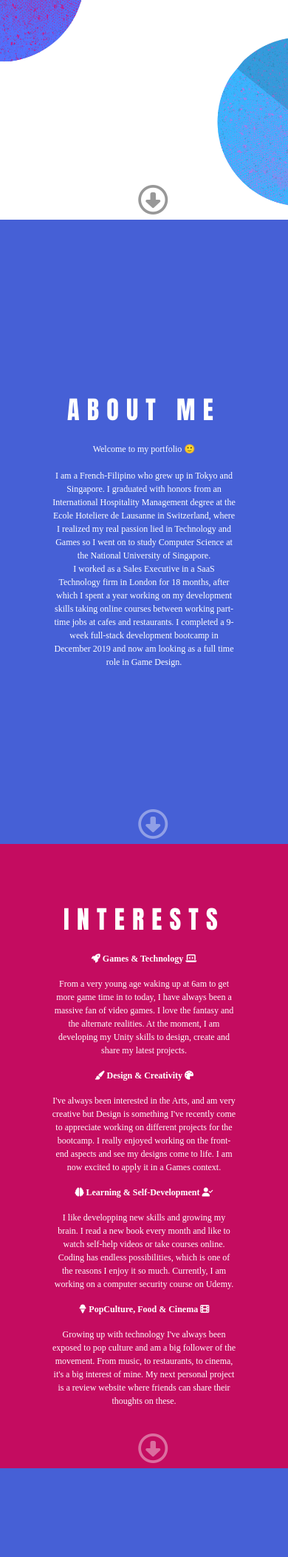
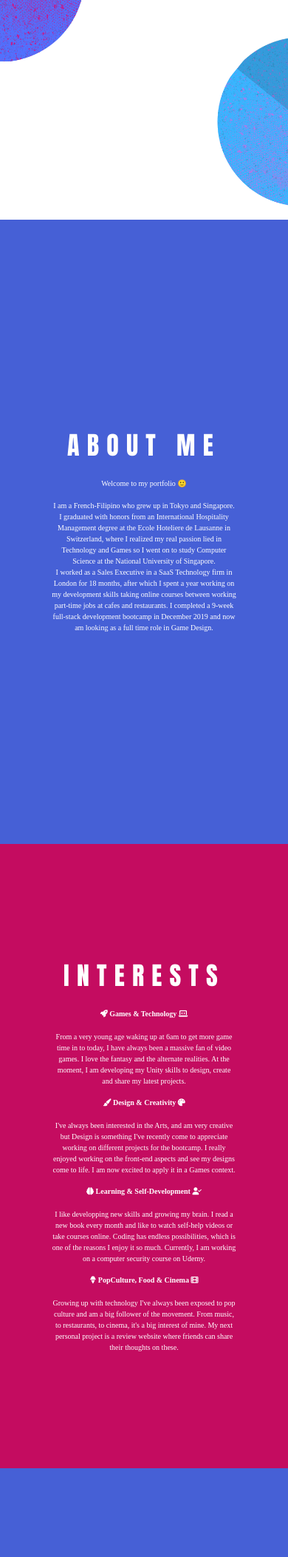
Before and after one commit to NicolasDeMil/portfolio, a PHP site: page / in a window 390 px wide. Shown: the part 547-2652 px from the top of the page at 74% size. Run offline with PHP 8.4, Linux system fonts and the light colour scheme; some libraries are stand-ins or nearby versions.

Commit message:
Removed scroll function for mobile

```diff
--- a/css/layout.css
+++ b/css/layout.css
@@ -15,7 +15,7 @@
 		width: 250px;
 	}
 	.box-text p {
-		font-size: 12px;
+		font-size: 10px;
 	}
 }
 
@@ -24,7 +24,7 @@
 		width: 500px;
 	}
 	.box-text p {
-		font-size: 16px;
+		font-size: 12px;
 	}
 }
 
@@ -33,7 +33,7 @@
 		width: 700px;
 	}
 	.box-text p {
-		font-size: 18px;
+		font-size: 14px;
 	}
 }
 
@@ -42,6 +42,6 @@
 		width: 900px;
 	}
 	.box-text p {
-		font-size: 20px;
+		font-size: 16px;
 	}
 }
--- a/css/scroll.css
+++ b/css/scroll.css
@@ -1,21 +1,10 @@
-/*#section01 a {
-  padding-top: 60px;
+@media (max-width: 600px) {
+  .demo a {
+    display: none;
+  }
 }
 
-#section01 a span {
-  position: absolute;
-  top: 0;
-  left: 50%;
-  width: 24px;
-  height: 24px;
-  margin-left: -12px;
-  border-left: 1px solid #fff;
-  border-bottom: 1px solid #fff;
-  -webkit-transform: rotate(-45deg);
-  transform: rotate(-45deg);
-  box-sizing: border-box;
-}*/
-
+@media (min-width: 600px) {
   .demo a {
     position: absolute;
     bottom: 0;
@@ -24,11 +13,11 @@
     text-decoration: none;
     opacity: 0.4;
     transition: opacity .3s;
-/*  padding: 10px;
-*/  font-size: 40px;
+    font-size: 40px;
     left: 48%;
   }
 
   .demo a:hover {
     opacity: 1;
   }
+}
```
Lines whose indentation alone changed are shown as unchanged.
